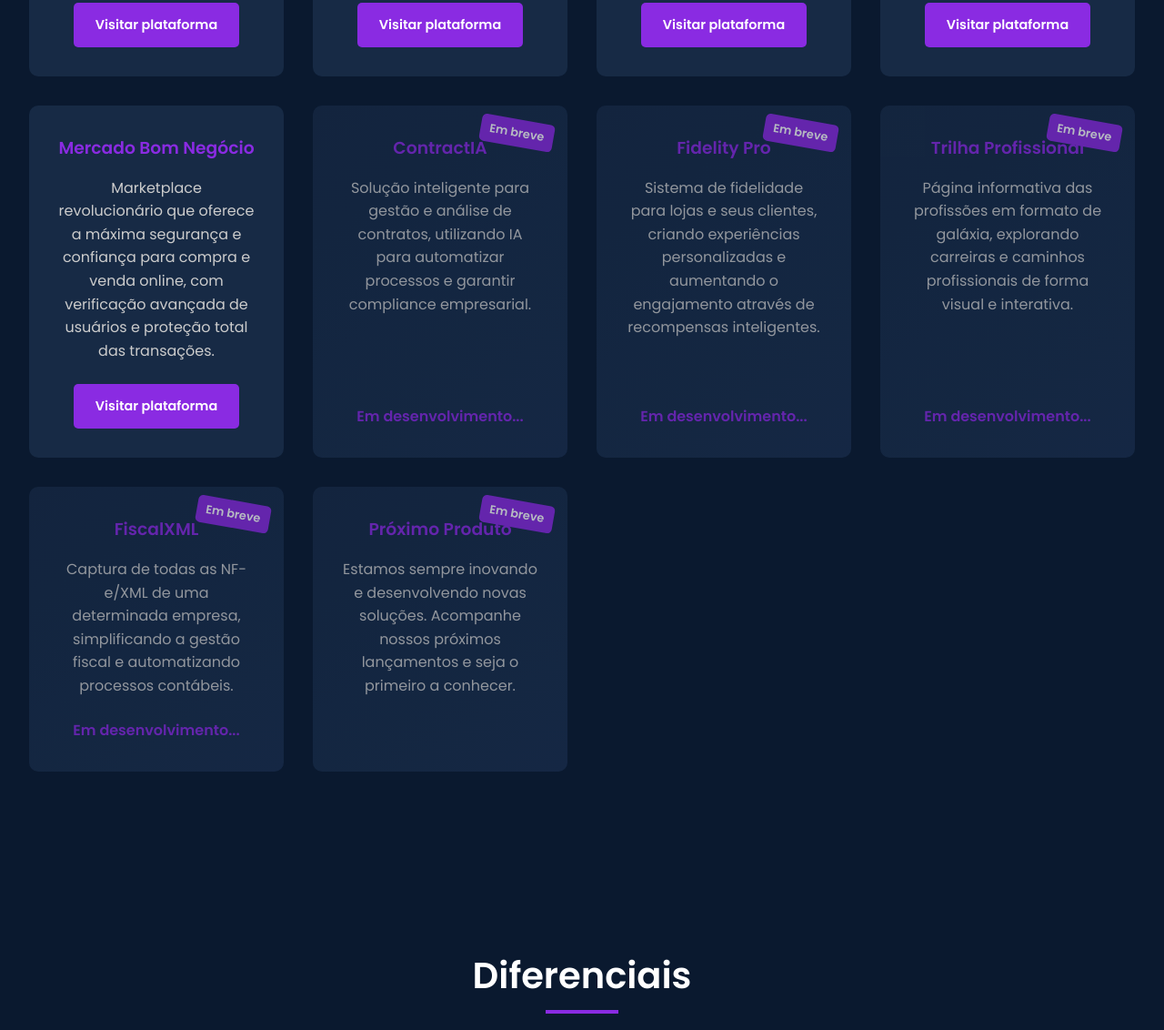
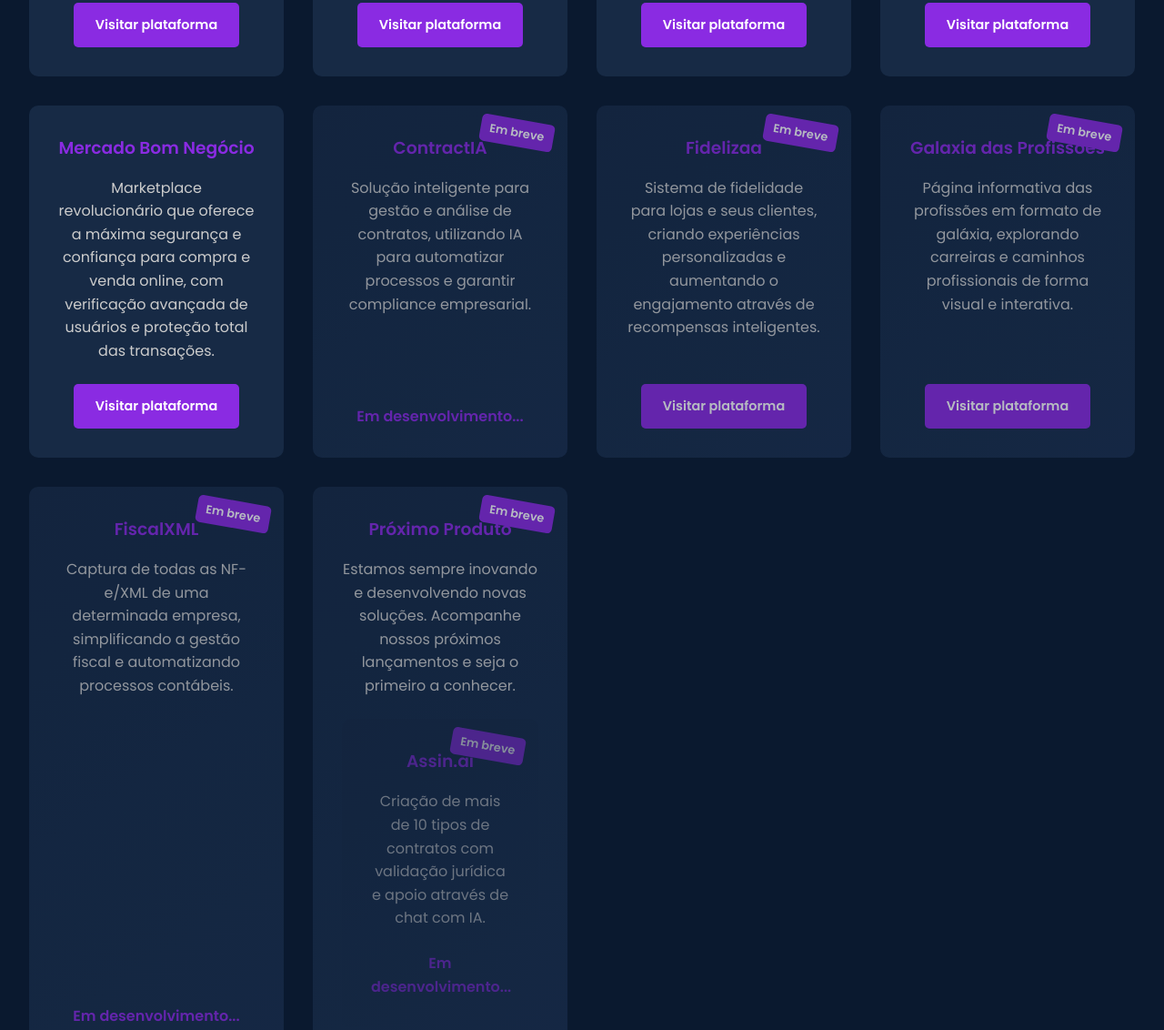
Before and after one commit to cguedes90/InovamenteLabs-site, a plain HTML site: page index.html in a window 1280 px wide. Shown: the part 3639-4771 px from the top of the page at 91% size. Drawn offline with Linux system fonts and the light colour scheme.

Commit message:
Novos conteudos
adicionar status de projeto e inclusão de novos projetos.

```diff
--- a/index.html
+++ b/index.html
@@ -127,15 +127,15 @@
                 </div>
                 <div class="product-card coming-soon">
                     <div class="badge">Em breve</div>
-                    <h3>Fidelity Pro</h3>
+                    <h3>Fidelizaa</h3>
                     <p>Sistema de fidelidade para lojas e seus clientes, criando experiências personalizadas e aumentando o engajamento através de recompensas inteligentes.</p>
-                    <span>Em desenvolvimento...</span>
+                    <a href="https://www.fidelizaa.com.br" target="_blank" class="cta-button">Visitar plataforma</a>
                 </div>
                 <div class="product-card coming-soon">
                     <div class="badge">Em breve</div>
-                    <h3>Trilha Profissional</h3>
+                    <h3>Galaxia das Profissões</h3>
                     <p>Página informativa das profissões em formato de galáxia, explorando carreiras e caminhos profissionais de forma visual e interativa.</p>
-                    <span>Em desenvolvimento...</span>
+                    <a href="https://www.galaxiadasprofissoes.com.br" target="_blank" class="cta-button">Visitar plataforma</a>
                 </div>
                  <div class="product-card coming-soon">
                     <div class="badge">Em breve</div>
@@ -148,6 +148,12 @@
                     <h3>Próximo Produto</h3>
                     <p>Estamos sempre inovando e desenvolvendo novas soluções. Acompanhe nossos próximos lançamentos e seja o primeiro a conhecer.</p>
                     <span> </span>
+<div class="product-card coming-soon">
+    <div class="badge">Em breve</div>
+    <h3>Assin.ai</h3>
+    <p>Criação de mais de 10 tipos de contratos com validação jurídica e apoio através de chat com IA.</p>
+    <span>Em desenvolvimento...</span>
+</div>
                 </div>
             </div>
         </section>
```
